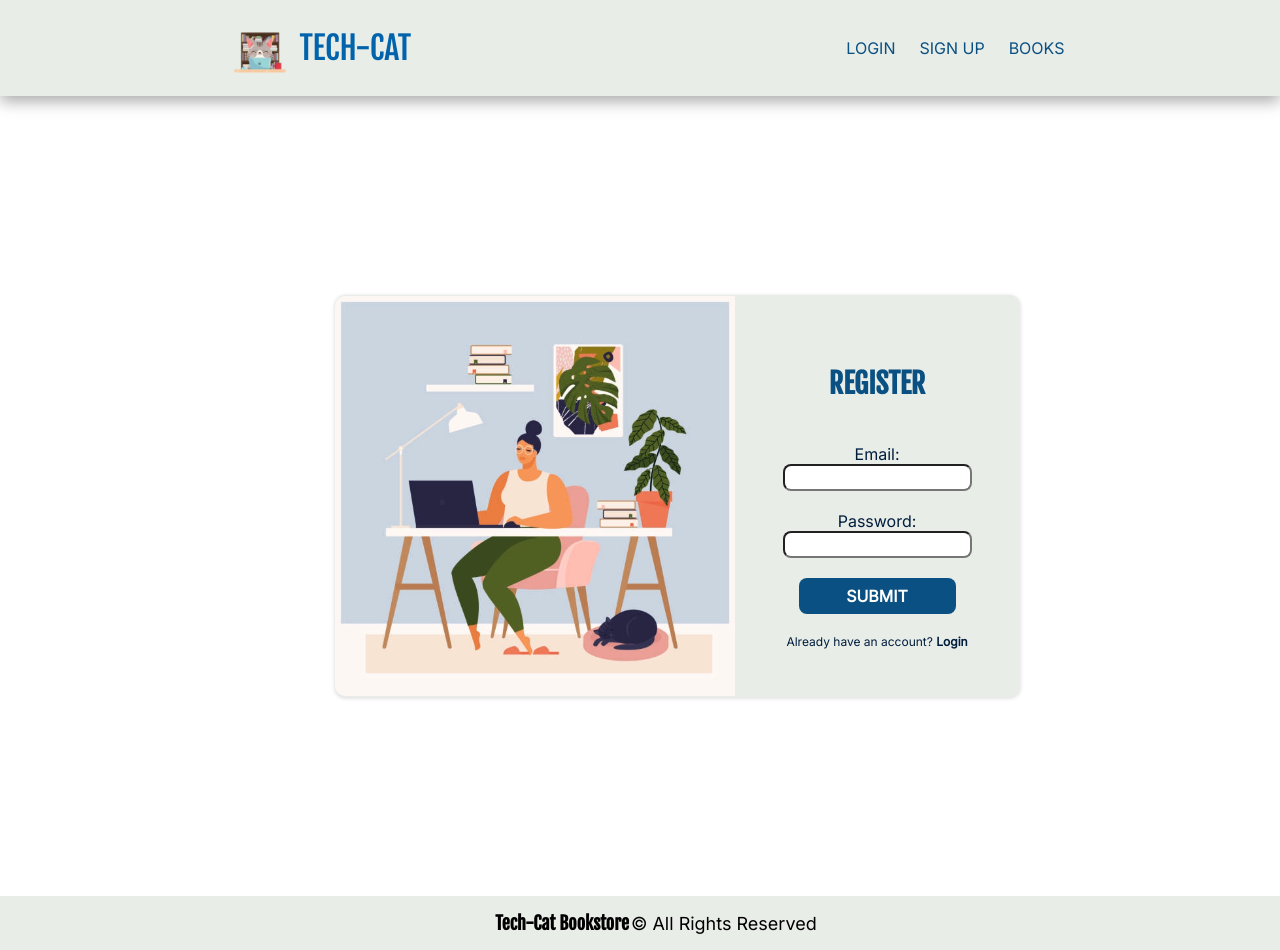
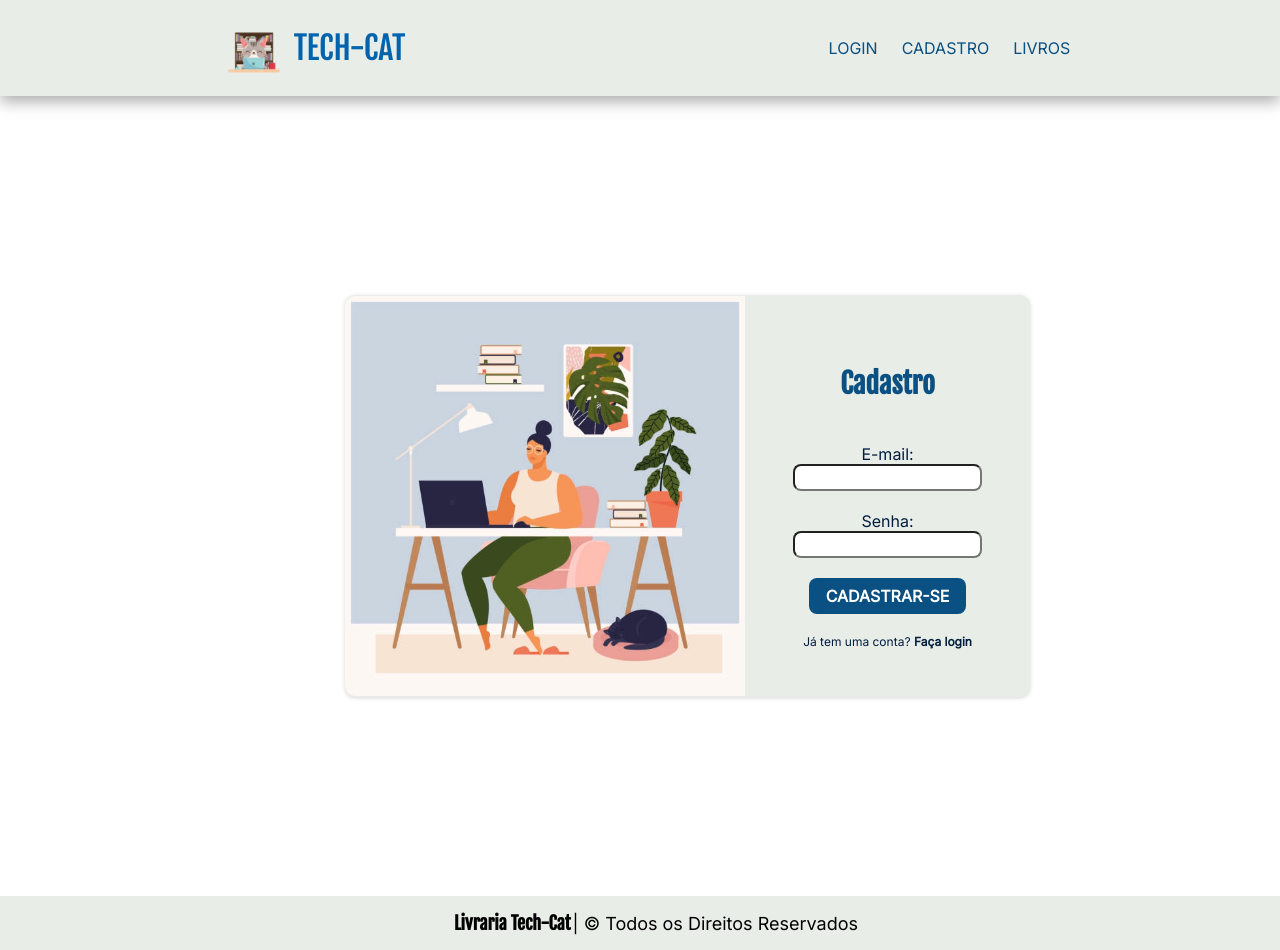
Before and after one commit to Ermeson23/task-05-redux, a React (Vite) app: page /register in a window 1280 px wide. Shown: the top 950 px of the page. Built offline with nearby package versions, Linux system fonts and the light colour scheme.

Commit message:
Fix: Apply the translation of the project from English to Portuguese

```diff
--- a/index.html
+++ b/index.html
@@ -1,5 +1,5 @@
 <!doctype html>
-<html lang="en">
+<html lang="pt-br">
   <head>
     <meta charset="UTF-8" />
     <link rel="icon" type="image/png" href="/favicon.png" />
@@ -7,7 +7,7 @@
     <meta name="authors" content="Clara Maestri, Ermeson Ribeiro" />
     <meta name="description" content="A bookstore owned by a cat, with the best technology books" />
     <meta name="keywords" content="tech, technology, books, cats, felines, technology books, learn technology, code" />
-    <title>Tech-Cat Bookstore</title>
+    <title>Livraria Tech-Cat</title>
   </head>
   <body>
     <div id="root"></div>
--- a/src/components/footer/footer.tsx
+++ b/src/components/footer/footer.tsx
@@ -2,6 +2,6 @@ import './footer.css'
 
 export default function Footer(){
     return(
-        <footer className='footer'> <strong>Tech-Cat Bookstore </strong>    ©  All Rights Reserved </footer>
+        <footer className='footer'> <strong>Livraria Tech-Cat </strong> | &copy; Todos os Direitos Reservados </footer>
     )
 }
--- a/src/components/header/header.tsx
+++ b/src/components/header/header.tsx
@@ -12,8 +12,8 @@ export default function Header(){
             </div>
             <div className='navs'>
                 <Link  aria-label='redirect to login' className='nav-link' to='/login'>LOGIN</Link>
-                <Link  aria-label='redirect to register' className='nav-link' to='/register'>SIGN UP</Link>
-                <Link   aria-label='redirect to book list'className='nav-link' to='/books'>BOOKS</Link>
+                <Link  aria-label='redirect to register' className='nav-link' to='/register'>CADASTRO</Link>
+                <Link   aria-label='redirect to book list'className='nav-link' to='/books'>LIVROS</Link>
 
             </div>
         </header>
--- a/src/pages/bookList/BookList.tsx
+++ b/src/pages/bookList/BookList.tsx
@@ -21,7 +21,7 @@ export default function BookList() {
   }
 
   if (!data || !('books' in data)) {
-    return <p>Error: API data in unexpected format.</p>;
+    return <p>Erro: dados da API em formato inesperado.</p>;
   }
 
   const books: BookData[] = data.books as BookData[];
@@ -32,23 +32,21 @@ export default function BookList() {
       <main className='render'>
         <section className='shop-section'>
           <div className='shop-intro'>
-        <h1> OUR BOOK SELECTION</h1>
+            <h1> Nossa Coleção de Livros</h1>
             <p>
-            Tech-Cat's catalog offers a paw-some array of coding and tech books, carefully curated to satisfy every curiosity.
-            From beginner primers to advanced guides, embark on your tech journey with our purr-fect selection. <Link  aria-label='redirect to login' className='log' to='/login '>Log in</Link> to check your cart
+              O catálogo da Tech-Cat oferece uma variedade de livros de programação e tecnologia, cuidadosamente selecionados para satisfazer todas as curiosidades.
+              De livros iniciantes a guias avançados, embarque em sua jornada tecnológica com nossa seleção perfeita. <Link aria-label='Redireciona para o login' className='log' to='/login '>Faça login</Link> para acessar seu carrinho
             </p>
           </div>
-        <h2>Book List</h2>
+          <h2>Lista de Livros</h2>
           <div className='shop-container'>
             {books.map((book: BookData) => (
-            <div  className='book-card' key={book.isbn13}>
+              <div className='book-card' key={book.isbn13}>
                 <img src={book.image} alt={book.title} loading='lazy' />
                 <h3>{book.title}</h3>
-                <p>{book.subTitle ? book.subTitle : '(No subtitle available)'}</p>
+                <p>{book.subTitle ? book.subTitle : 'Nenhum subtítulo Disponível'}</p>
                 <p>{book.price}</p>
-                <button  aria-label='add item to cart' onClick={() => handleAddToCart(book)}>  Add to cart</button>
-
-
+                <button aria-label='Adicionar item ao carrinho' onClick={() => handleAddToCart(book)}>Adicionar ao carrinho</button>
               </div>
             ))}
           </div>
--- a/src/pages/home/home.tsx
+++ b/src/pages/home/home.tsx
@@ -4,41 +4,40 @@ import cat from '../../assets/readercat.webp'
 import img from '../../assets/sleepycat.webp'
 import './home.css';
 
-export default function Home(){
-    return(
+export default function Home() {
+    return (
         <>
             <Header />
             <main className="render">
                 <section className="intro">
                     <div className="intro-container">
                         <div className="info">
-                    <h1>TECH-CAT BOOKSTORE</h1>
-                    <h2> <em> purrrrfect </em> technology books just for <strong> you </strong></h2>
+                            <h1>Livraria TECH-CAT</h1>
+                            <h2> <em> Livros de tecnologia <strong> perfeitos </strong> especialmente para <strong> você </strong> </em> </h2>
                             <p>
 
-                        Welcome to Tech-Cat, where curiosity meets technology in the purrfect blend!
-                        Owned by a tech-savvy feline, our bookstore offers a unique selection of books to satisfy your inner geek,
-                        all curated with a paw-some attention to detail.
+                                Bem-vindo ao Tech-Cat, onde a curiosidade encontra a tecnologia na mistura perfeita!
+                                De propriedade de um felino experiente em tecnologia, nossa livraria oferece uma seleção única de livros para satisfazer seu nerd interior,
+                                tudo com uma atenção aos detalhes.
                             </p>
-                    <a href="#about"><button  aria-label='view more about this webpage' className="intro-btn">KNOW MORE</button></a>
+                            <a href="#about"><button aria-label='view more about this webpage' className="intro-btn">SAIBA MAIS</button></a>
                         </div>
 
-                    <img src={cat} alt='a ginger cat and a woman on a computer surrounded by books' loading="lazy"/>
+                        <img src={cat} alt='a ginger cat and a woman on a computer surrounded by books' loading="lazy" />
 
                     </div>
                 </section>
                 <section id="about" className="about">
                     <div className="about-container">
-                <img src={img} alt='a ginger cat sleeping on a book beside a computer' loading="lazy"/>
+                        <img src={img} alt='a ginger cat sleeping on a book beside a computer' loading="lazy" />
                         <div className="about-info">
-                <h1>TECH-CAT: the technology bookstore</h1>
-                <h2> learn with our tech books!</h2>
+                            <h1>TECH-CAT: A Livraria de Tecnologia</h1>
+                            <h2> Aprenda com nossos livros de tecnologia!</h2>
                             <p>
-                    At Tech-Cat, our curated collection of coding and technology books caters to all skill levels.
-                    From beginner-friendly introductions to advanced topics like machine learning and blockchain,
-                    our feline owner ensures you have the resources to succeed. Dive into clear explanations and practical examples,
-                    taking steps towards mastering the digital world with Tech-Cat as your guide.
-
+                                Na Tech-Cat, nossa coleção com curadoria de livros de codificação e tecnologia atende a todos os níveis de habilidade.
+                                De introduções amigáveis para iniciantes a tópicos avançados, como aprendizado de máquina e blockchain,
+                                Nosso dono felino garante que você tenha os recursos para ter sucesso. Mergulhe em explicações claras e exemplos práticos,
+                                dando passos para dominar o mundo digital com o Tech-Cat como seu guia.
                             </p>
                         </div>
                     </div>
--- a/src/pages/login/login.tsx
+++ b/src/pages/login/login.tsx
@@ -4,7 +4,7 @@ import { useNavigate } from 'react-router-dom';
 import Header from '../../components/header/header';
 import Footer from '../../components/footer/footer';
 import cat from '../../assets/logincat.webp';
-import '../auth.css'; //styles for login and register
+import '../auth.css';
 import { Link } from 'react-router-dom';
 
 interface LoginFormProps {}
@@ -27,11 +27,11 @@ const LoginForm: React.FC<LoginFormProps> = () => {
 
     try {
       await login(formData);
-      console.log('Logged in successfully');
+      console.log('Usuário logado com sucesso');
       navigate('/cart');
     } catch (error) {
-      console.error('Failed to login:', error);
-      alert('Failed to login');
+      console.error('Falha ao fazer login:', error);
+      alert('Falha ao fazer login');
     }
   };
 
@@ -48,15 +48,15 @@ const LoginForm: React.FC<LoginFormProps> = () => {
               <form onSubmit={handleSubmit} className='auth'>
                 <h1> LOGIN</h1>
                 <div className='inputs'>
-                  <label>Email:</label>
-                  <input type="email" name="email" />
+                  <label htmlFor="email">E-mail:</label>
+                  <input type="email" name="email" id='email' required/>
                 </div>
                 <div className='inputs'>
-                  <label>Password:</label>
-                  <input type="password" name="password" />
+                  <label htmlFor='password'>Senha:</label>
+                  <input type="password" name="password" id="password" required/>
                 </div>
-                <button type="submit" className='submit'  aria-label='submit login info' disabled={isLoading}>Submit</button>
-                <Link to='/register' className='link-dom' aria-label='redirect to register'> Don't have an account? <strong> Sign up</strong></Link>
+                <button type="submit" className='submit'  aria-label='submit login info' disabled={isLoading}>Entrar</button>
+                <Link to='/register' className='link-dom' aria-label='redirect to register'> Não tem uma conta? <strong> Cadastre-se</strong></Link>
               </form>
             </div>
           </div>
--- a/src/pages/register/register.tsx
+++ b/src/pages/register/register.tsx
@@ -25,10 +25,10 @@ const RegisterForm: React.FC<RegisterFormProps> = () => {
 
     try {
       await register(formData).unwrap();
-      console.log('Registered successfully');
+      console.log('Usuário cadastrado com successo');
     } catch (error) {
-      console.error('Failed to register:', error);
-      alert("failed to register, please try again");
+      console.error('Falha ao se cadastrar:', error);
+      alert("Falha ao se cadastrar, por favor tente novamente mais tarde");
     }
   };
 
@@ -41,17 +41,17 @@ const RegisterForm: React.FC<RegisterFormProps> = () => {
         <div className='form'>
         <img src={cat} alt='home office with books, a computer and a cat' loading='lazy'/>
         <form onSubmit={handleSubmit} className='auth'>
-          <h1> REGISTER</h1>
+          <h1>Cadastro</h1>
           <div className='inputs'>
-            <label>Email:</label>
-            <input type="email" name="email" />
+            <label htmlFor='email'>E-mail:</label>
+            <input type="email" name="email" id='email' required/>
           </div>
           <div className='inputs'>
-            <label>Password:</label>
-            <input type="password" name="password" />
+            <label htmlFor='password'>Senha:</label>
+            <input type="password" name="password" id='password' required />
           </div>
-          <button type="submit" className='submit'  aria-label='submit register info' disabled={isLoading}>Submit</button>
-          <Link to='/login' className='link-dom' aria-label='redirect to login'> Already have an account? <strong> Login</strong></Link>
+          <button type="submit" className='submit'  aria-label='submit register info' disabled={isLoading}>Cadastrar-se</button>
+          <Link to='/login' className='link-dom' aria-label='redirect to login'> Já tem uma conta? <strong> Faça login</strong></Link>
         </form>
         </div>
         </div>
```
Also changed, not shown: src/pages/cart/Cart.tsx (+20 -7 lines). Lines whose indentation alone changed are shown as unchanged.
